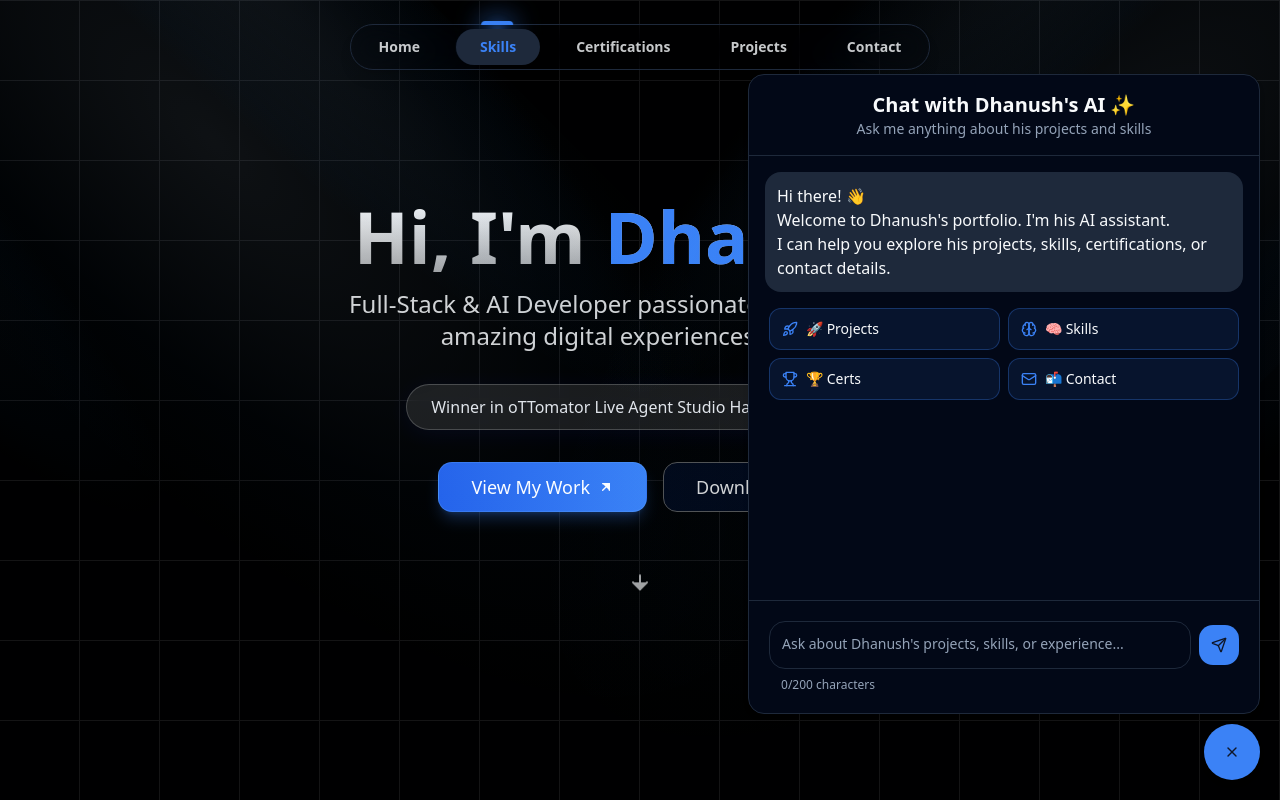
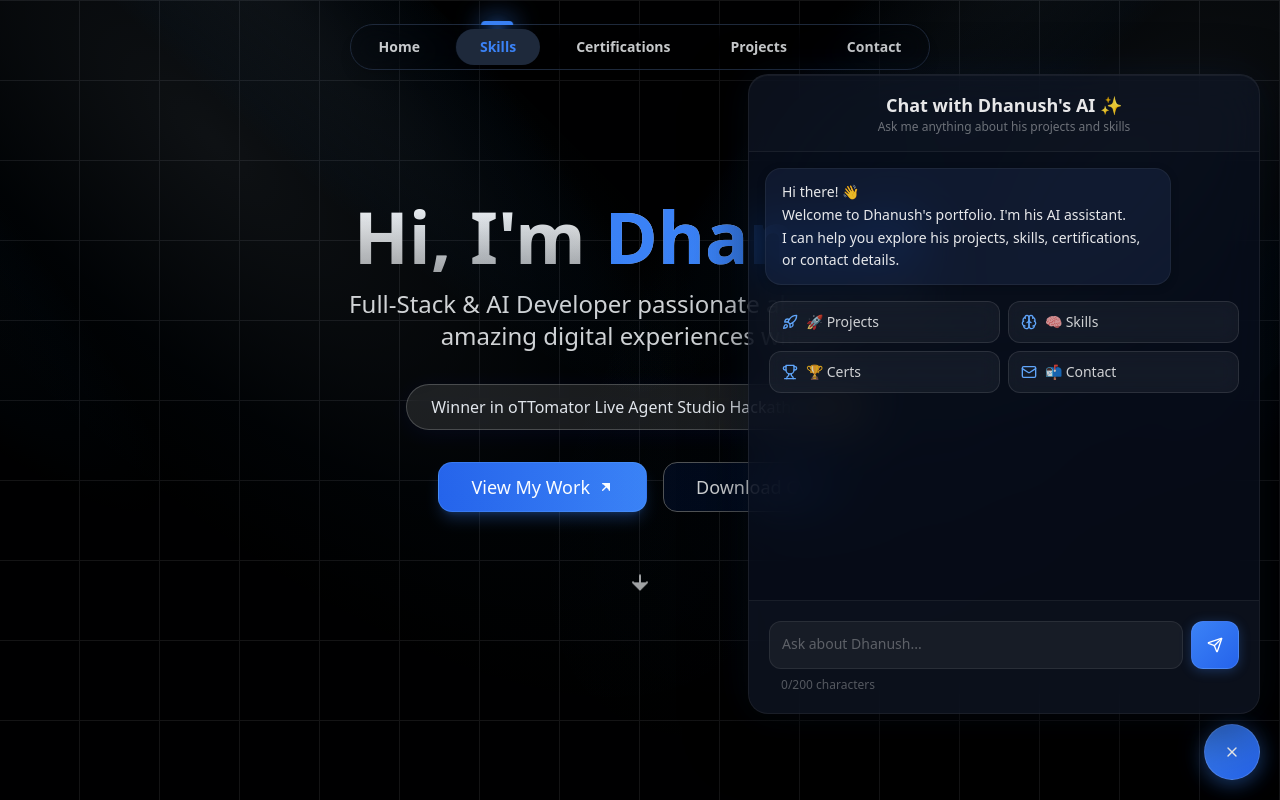
Before and after one commit to dhanushperumalla/emoji-portfolio-glow, a React (Vite) app: page / in a window 1280 px wide. Both pictures are taken after a click on the button 1232 px from the left and 752 px from the top of the page. Shown: the top 800 px of the page. Built offline with nearby package versions, Linux system fonts and the light colour scheme.

Commit message:
Enhance chatbot UI visuals
Co-authored-by: dhanushperumalla <118119552+dhanushperumalla@users.noreply.github.com>

```diff
--- a/src/components/PortfolioChatbot.tsx
+++ b/src/components/PortfolioChatbot.tsx
@@ -1,6 +1,6 @@
 "use client"
 
-import { useState, FormEvent } from "react"
+import { useState, useEffect, useRef, FormEvent } from "react"
 import { Send, Bot, Rocket, Brain, Trophy, Mail } from "lucide-react"
 import { aiService } from "@/services/ai-service"
 import { Button } from "@/components/ui/button"
@@ -23,6 +23,7 @@ interface Message {
   content: string
   sender: "user" | "ai"
   showQuickReplies?: boolean
+  isStreaming?: boolean
 }
 
 const QUICK_REPLIES = [
@@ -76,7 +77,7 @@ MySQL, MongoDB, PostgreSQL, Git/GitHub, Docker, Postman`,
 
 function renderMarkdown(text: string) {
   return text.split("\n").map((line, i) => {
-    const boldReplaced = line.replace(/\*\*(.*?)\*\*/g, '<strong>$1</strong>')
+    const boldReplaced = line.replace(/\*\*(.*?)\*\*/g, '<strong class="text-blue-300 font-semibold">$1</strong>')
     return (
       <span key={i}>
         {boldReplaced !== line ? (
@@ -90,6 +91,55 @@ function renderMarkdown(text: string) {
   })
 }
 
+// Streaming text hook
+function useStreamingText(fullText: string, isStreaming: boolean, speed = 12) {
+  const [displayed, setDisplayed] = useState("")
+  const [done, setDone] = useState(false)
+
+  useEffect(() => {
+    if (!isStreaming) {
+      setDisplayed(fullText)
+      setDone(true)
+      return
+    }
+    setDisplayed("")
+    setDone(false)
+    let i = 0
+    const interval = setInterval(() => {
+      i += 1
+      setDisplayed(fullText.slice(0, i))
+      if (i >= fullText.length) {
+        clearInterval(interval)
+        setDone(true)
+      }
+    }, speed)
+    return () => clearInterval(interval)
+  }, [fullText, isStreaming, speed])
+
+  return { displayed, done }
+}
+
+function StreamingMessage({ content, onDone }: { content: string; onDone: () => void }) {
+  const { displayed, done } = useStreamingText(content, true, 10)
+  const calledRef = useRef(false)
+
+  useEffect(() => {
+    if (done && !calledRef.current) {
+      calledRef.current = true
+      onDone()
+    }
+  }, [done, onDone])
+
+  return (
+    <>
+      {renderMarkdown(displayed)}
+      {!done && (
+        <span className="inline-block w-[2px] h-4 bg-blue-400 ml-0.5 animate-pulse align-middle" />
+      )}
+    </>
+  )
+}
+
 export function PortfolioChatbot() {
   const [messages, setMessages] = useState<Message[]>([
     {
@@ -97,6 +147,7 @@ export function PortfolioChatbot() {
       content: "Hi there! 👋\nWelcome to Dhanush's portfolio. I'm his AI assistant.\nI can help you explore his projects, skills, certifications, or contact details.",
       sender: "ai",
       showQuickReplies: true,
+      isStreaming: false,
     },
   ])
 
@@ -106,16 +157,23 @@ export function PortfolioChatbot() {
 
   const handleQuickReply = (reply: typeof QUICK_REPLIES[0]) => {
     const userMsg: Message = {
-      id: messages.length + 1,
+      id: Date.now(),
       content: reply.label,
       sender: "user",
     }
     const aiMsg: Message = {
-      id: messages.length + 2,
+      id: Date.now() + 1,
       content: reply.response,
       sender: "ai",
+      isStreaming: true,
     }
     setMessages((prev) => [...prev, userMsg, aiMsg])
+  }
+
+  const handleStreamDone = (msgId: number) => {
+    setMessages((prev) =>
+      prev.map((m) => (m.id === msgId ? { ...m, isStreaming: false } : m))
+    )
   }
 
   const handleSubmit = async (e: FormEvent) => {
@@ -131,7 +189,7 @@ export function PortfolioChatbot() {
     setInputError("")
 
     const userMessage: Message = {
-      id: messages.length + 1,
+      id: Date.now(),
       content: trimmedInput,
       sender: "user",
     }
@@ -142,15 +200,18 @@ export function PortfolioChatbot() {
 
     try {
       const aiResponse = await aiService.generateResponse(trimmedInput)
-      setMessages((prev) => [
-        ...prev,
-        { id: prev.length + 1, content: aiResponse, sender: "ai" },
-      ])
+      const aiMsg: Message = {
+        id: Date.now(),
+        content: aiResponse,
+        sender: "ai",
+        isStreaming: true,
+      }
+      setMessages((prev) => [...prev, aiMsg])
     } catch (error) {
       console.error('Error getting AI response:', error)
       setMessages((prev) => [
         ...prev,
-        { id: prev.length + 1, content: "I can only discuss Dhanush's portfolio and professional work. Please ask about his projects or skills.", sender: "ai" },
+        { id: Date.now(), content: "I can only discuss Dhanush's portfolio and professional work. Please ask about his projects or skills.", sender: "ai", isStreaming: true },
       ])
     } finally {
       setIsLoading(false)
@@ -164,8 +225,8 @@ export function PortfolioChatbot() {
       icon={<Bot className="h-6 w-6" />}
     >
       <ExpandableChatHeader className="flex-col text-center justify-center">
-        <h1 className="text-xl font-semibold">Chat with Dhanush's AI ✨</h1>
-        <p className="text-sm text-muted-foreground">
+        <h1 className="text-lg font-semibold text-white/90">Chat with Dhanush's AI ✨</h1>
+        <p className="text-xs text-white/40">
           Ask me anything about his projects and skills
         </p>
       </ExpandableChatHeader>
@@ -173,43 +234,70 @@ export function PortfolioChatbot() {
       <ExpandableChatBody>
         <ChatMessageList>
           {messages.map((message) => (
-            <div key={message.id}>
+            <motion.div
+              key={message.id}
+              initial={{ opacity: 0, y: 6 }}
+              animate={{ opacity: 1, y: 0 }}
+              transition={{ duration: 0.25 }}
+            >
               <ChatBubble
                 variant={message.sender === "user" ? "sent" : "received"}
               >
                 <ChatBubbleMessage
                   variant={message.sender === "user" ? "sent" : "received"}
                 >
-                  {renderMarkdown(message.content)}
+                  {message.isStreaming ? (
+                    <StreamingMessage
+                      content={message.content}
+                      onDone={() => handleStreamDone(message.id)}
+                    />
+                  ) : (
+                    renderMarkdown(message.content)
+                  )}
                 </ChatBubbleMessage>
               </ChatBubble>
 
               {message.showQuickReplies && (
-                <div className="grid grid-cols-2 gap-2 mt-2 mb-4 px-1">
+                <div className="grid grid-cols-2 gap-2 mt-3 mb-4 px-1">
                   {QUICK_REPLIES.map((reply, idx) => (
                     <motion.button
                       key={idx}
-                      initial={{ opacity: 0, y: 8 }}
+                      initial={{ opacity: 0, y: 10 }}
                       animate={{ opacity: 1, y: 0 }}
-                      transition={{ delay: 0.15 * idx, duration: 0.3 }}
-                      whileHover={{ scale: 1.05 }}
+                      transition={{ delay: 0.1 * idx, duration: 0.3 }}
+                      whileHover={{
+                        scale: 1.04,
+                        boxShadow: "0 0 20px rgba(59,130,246,0.2), 0 4px 16px rgba(0,0,0,0.3)",
+                        borderColor: "rgba(59,130,246,0.3)",
+                      }}
                       whileTap={{ scale: 0.97 }}
                       onClick={() => handleQuickReply(reply)}
-                      className="flex items-center gap-2 px-3 py-2.5 rounded-xl border border-primary/30 bg-primary/10 text-sm font-medium text-foreground hover:bg-primary/20 hover:border-primary/50 transition-colors duration-200"
+                      className="flex items-center gap-2 px-3 py-2.5 rounded-xl text-sm font-medium text-white/80 hover:text-white transition-all duration-200 cursor-pointer"
+                      style={{
+                        background: "rgba(255,255,255,0.05)",
+                        backdropFilter: "blur(10px)",
+                        border: "1px solid rgba(255,255,255,0.1)",
+                      }}
                     >
-                      <reply.icon className="h-4 w-4 text-primary shrink-0" />
+                      <reply.icon className="h-4 w-4 text-blue-400 shrink-0" />
                       <span>{reply.label}</span>
                     </motion.button>
                   ))}
                 </div>
               )}
-            </div>
+            </motion.div>
           ))}
 
           {isLoading && (
+            <motion.div
+              initial={{ opacity: 0 }}
+              animate={{ opacity: 1 }}
+              transition={{ duration: 0.2 }}
+            >
               <ChatBubble variant="received">
                 <ChatBubbleMessage isLoading />
               </ChatBubble>
+            </motion.div>
           )}
         </ChatMessageList>
       </ExpandableChatBody>
@@ -229,25 +317,34 @@ export function PortfolioChatbot() {
                   handleSubmit(e as any)
                 }
               }}
-              placeholder="Ask about Dhanush's projects, skills, or experience..."
-              className={`flex-1 min-h-12 resize-none rounded-lg bg-background border p-3 shadow-none focus-visible:ring-1 focus-visible:ring-ring ${
-                inputError ? "border-destructive" : ""
-              }`}
+              placeholder="Ask about Dhanush..."
+              className="flex-1 min-h-12 resize-none rounded-xl p-3 text-white/90 placeholder:text-white/30 focus-visible:ring-1 focus-visible:ring-blue-500/30"
+              style={{
+                background: "rgba(255,255,255,0.05)",
+                border: inputError ? "1px solid rgba(239,68,68,0.5)" : "1px solid rgba(255,255,255,0.08)",
+              }}
               maxLength={200}
             />
+            <motion.div whileHover={{ scale: 1.1 }} whileTap={{ scale: 0.9 }}>
               <Button
                 type="submit"
                 size="icon"
-              className="shrink-0"
+                className="shrink-0 rounded-xl h-12 w-12"
                 disabled={isLoading || !!inputError}
+                style={{
+                  background: "linear-gradient(135deg, #3b82f6, #2563eb)",
+                  boxShadow: "0 2px 12px rgba(59,130,246,0.3)",
+                  border: "1px solid rgba(255,255,255,0.1)",
+                }}
               >
-              <Send className="h-4 w-4" />
+                <Send className="h-4 w-4 text-white" />
               </Button>
+            </motion.div>
           </div>
           {inputError && (
-            <p className="text-xs text-destructive px-3">{inputError}</p>
+            <p className="text-xs text-red-400 px-3">{inputError}</p>
           )}
-          <p className="text-xs text-muted-foreground px-3">
+          <p className="text-xs text-white/30 px-3">
             {input.length}/200 characters
           </p>
         </form>
--- a/src/components/ui/chat-bubble.tsx
+++ b/src/components/ui/chat-bubble.tsx
@@ -1,11 +1,10 @@
-
 "use client"
 
 import * as React from "react"
 import { cn } from "@/lib/utils"
 import { Avatar, AvatarFallback, AvatarImage } from "@/components/ui/avatar"
 import { Button } from "@/components/ui/button"
-import { MessageLoading } from "@/components/ui/message-loading";
+import { MessageLoading } from "@/components/ui/message-loading"
 
 interface ChatBubbleProps {
   variant?: "sent" | "received"
@@ -49,10 +48,23 @@ export function ChatBubbleMessage({
   return (
     <div
       className={cn(
-        "rounded-lg p-3",
-        variant === "sent" ? "bg-primary text-primary-foreground" : "bg-muted",
+        "rounded-2xl px-4 py-3 text-sm leading-relaxed max-w-[85%]",
         className
       )}
+      style={
+        variant === "sent"
+          ? {
+              background: "linear-gradient(135deg, #3b82f6, #2563eb)",
+              color: "white",
+              boxShadow: "0 2px 12px rgba(59,130,246,0.3)",
+            }
+          : {
+              background: "rgba(30, 45, 80, 0.4)",
+              border: "1px solid rgba(255,255,255,0.06)",
+              color: "rgba(255,255,255,0.9)",
+              boxShadow: "0 2px 8px rgba(0,0,0,0.2)",
+            }
+      }
     >
       {isLoading ? (
         <div className="flex items-center space-x-2">
--- a/src/components/ui/expandable-chat.tsx
+++ b/src/components/ui/expandable-chat.tsx
@@ -1,10 +1,10 @@
-
 "use client";
 
 import React, { useRef, useState } from "react";
 import { X, MessageCircle } from "lucide-react";
 import { cn } from "@/lib/utils";
 import { Button } from "@/components/ui/button";
+import { motion, AnimatePresence } from "framer-motion";
 
 export type ChatPosition = "bottom-right" | "bottom-left";
 export type ChatSize = "sm" | "md" | "lg" | "xl" | "full";
@@ -24,11 +24,6 @@ const chatConfig = {
   chatPositions: {
     "bottom-right": "sm:bottom-[calc(100%+10px)] sm:right-0",
     "bottom-left": "sm:bottom-[calc(100%+10px)] sm:left-0",
-  },
-  states: {
-    open: "pointer-events-auto opacity-100 visible scale-100 translate-y-0",
-    closed:
-      "pointer-events-none opacity-0 invisible scale-100 sm:translate-y-5",
   },
 };
 
@@ -56,26 +51,42 @@ const ExpandableChat: React.FC<ExpandableChatProps> = ({
       className={cn(`fixed ${chatConfig.positions[position]} z-50`, className)}
       {...props}
     >
-      <div
+      <AnimatePresence>
+        {isOpen && (
+          <motion.div
             ref={chatRef}
+            initial={{ opacity: 0, y: 20, scale: 0.95 }}
+            animate={{ opacity: 1, y: 0, scale: 1 }}
+            exit={{ opacity: 0, y: 20, scale: 0.95 }}
+            transition={{ duration: 0.3, ease: [0.16, 1, 0.3, 1] }}
             className={cn(
-          "flex flex-col bg-background border sm:rounded-lg shadow-md overflow-hidden transition-all duration-250 ease-out sm:absolute sm:w-[90vw] sm:h-[80vh] fixed inset-0 w-full h-full sm:inset-auto",
+              "flex flex-col overflow-hidden",
+              "sm:absolute sm:w-[90vw] sm:h-[80vh] fixed inset-0 w-full h-full sm:inset-auto",
               chatConfig.chatPositions[position],
               chatConfig.dimensions[size],
-          isOpen ? chatConfig.states.open : chatConfig.states.closed,
               className,
             )}
+            style={{
+              background: "rgba(8, 15, 30, 0.75)",
+              backdropFilter: "blur(24px) saturate(180%)",
+              WebkitBackdropFilter: "blur(24px) saturate(180%)",
+              border: "1px solid rgba(255,255,255,0.08)",
+              boxShadow: "0 20px 60px rgba(0,0,0,0.5), 0 0 40px rgba(59,130,246,0.08), inset 0 1px 0 rgba(255,255,255,0.05)",
+              borderRadius: "20px",
+            }}
           >
             {children}
             <Button
               variant="ghost"
               size="icon"
-          className="absolute top-2 right-2 sm:hidden"
+              className="absolute top-2 right-2 sm:hidden text-white/60 hover:text-white hover:bg-white/10"
               onClick={toggleChat}
             >
               <X className="h-4 w-4" />
             </Button>
-      </div>
+          </motion.div>
+        )}
+      </AnimatePresence>
       <ExpandableChatToggle
         icon={icon}
         isOpen={isOpen}
@@ -92,7 +103,11 @@ const ExpandableChatHeader: React.FC<React.HTMLAttributes<HTMLDivElement>> = ({
   ...props
 }) => (
   <div
-    className={cn("flex items-center justify-between p-4 border-b", className)}
+    className={cn("flex items-center justify-between p-4", className)}
+    style={{
+      borderBottom: "1px solid rgba(255,255,255,0.06)",
+      background: "rgba(255,255,255,0.02)",
+    }}
     {...props}
   />
 );
@@ -109,7 +124,16 @@ ExpandableChatBody.displayName = "ExpandableChatBody";
 const ExpandableChatFooter: React.FC<React.HTMLAttributes<HTMLDivElement>> = ({
   className,
   ...props
-}) => <div className={cn("border-t p-4", className)} {...props} />;
+}) => (
+  <div
+    className={cn("p-4", className)}
+    style={{
+      borderTop: "1px solid rgba(255,255,255,0.06)",
+      background: "rgba(255,255,255,0.02)",
+    }}
+    {...props}
+  />
+);
 
 ExpandableChatFooter.displayName = "ExpandableChatFooter";
 
@@ -127,21 +151,28 @@ const ExpandableChatToggle: React.FC<ExpandableChatToggleProps> = ({
   toggleChat,
   ...props
 }) => (
+  <motion.div whileHover={{ scale: 1.1 }} whileTap={{ scale: 0.95 }}>
     <Button
       variant="default"
       onClick={toggleChat}
       className={cn(
-      "w-14 h-14 rounded-full shadow-md flex items-center justify-center hover:shadow-lg hover:shadow-black/30 transition-all duration-300",
+        "w-14 h-14 rounded-full flex items-center justify-center transition-all duration-300",
         className,
       )}
+      style={{
+        background: "linear-gradient(135deg, #3b82f6, #2563eb)",
+        boxShadow: "0 4px 20px rgba(59,130,246,0.4), 0 0 40px rgba(59,130,246,0.15)",
+        border: "1px solid rgba(255,255,255,0.15)",
+      }}
       {...props}
     >
       {isOpen ? (
-      <X className="h-6 w-6" />
+        <X className="h-6 w-6 text-white" />
       ) : (
-      icon || <MessageCircle className="h-6 w-6" />
+        icon || <MessageCircle className="h-6 w-6 text-white" />
       )}
     </Button>
+  </motion.div>
 );
 
 ExpandableChatToggle.displayName = "ExpandableChatToggle";
```
Lines whose indentation alone changed are shown as unchanged.
